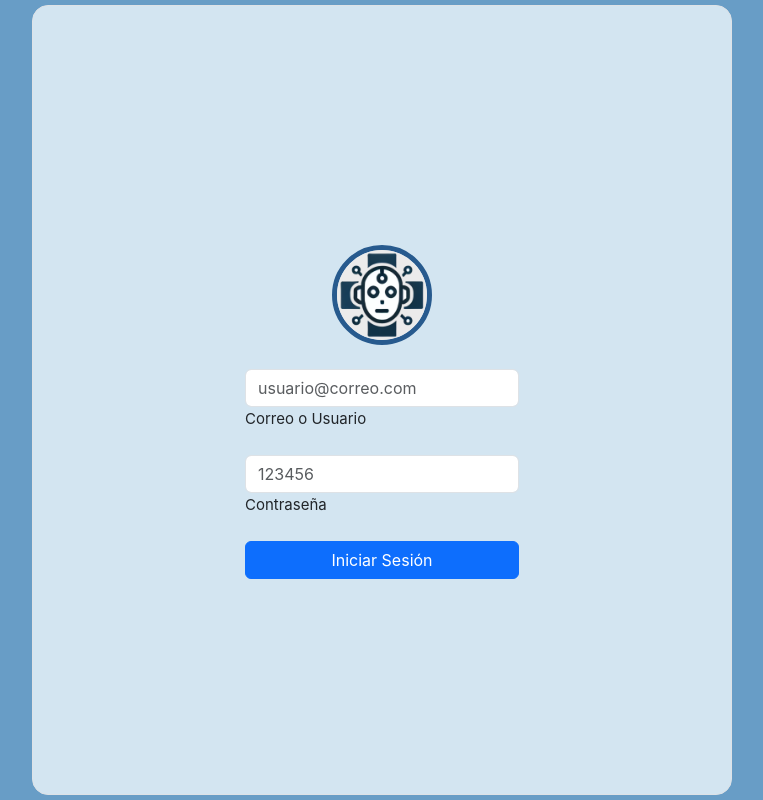
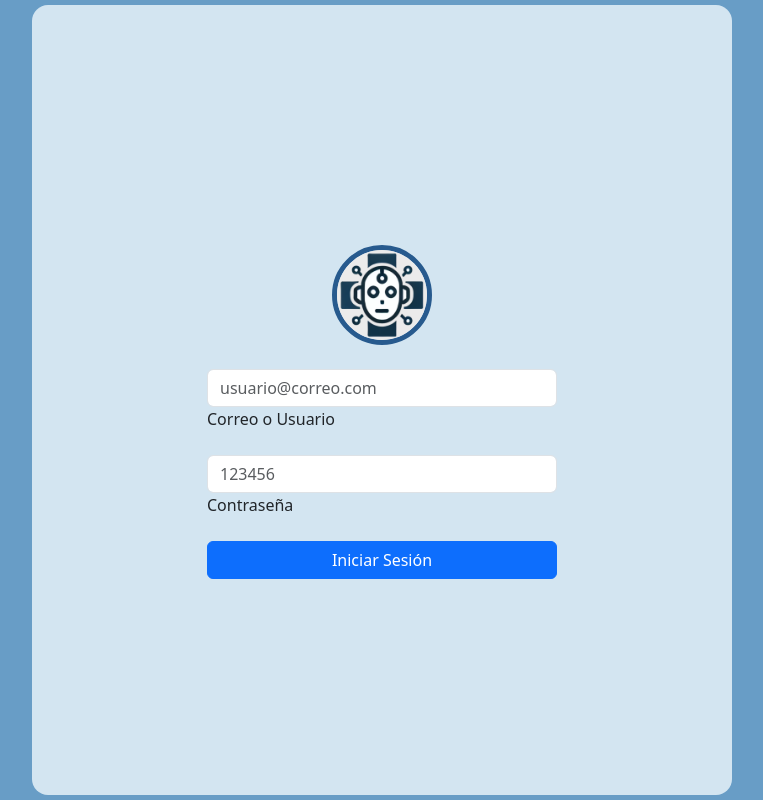
Before and after one commit to leoleguizamon97/tpi, a Vue app: page / in a window 1280 px wide. Shown: the whole page, without its empty margins (258-1021 px from the left). Built offline with nearby package versions, Linux system fonts and the light colour scheme.

Commit message:
min fix login

```diff
--- a/index.html
+++ b/index.html
@@ -14,7 +14,7 @@
 	<script src="https://cdn.jsdelivr.net/npm/bootstrap@5.3.3/dist/js/bootstrap.bundle.min.js"
 		integrity="sha384-YvpcrYf0tY3lHB60NNkmXc5s9fDVZLESaAA55NDzOxhy9GkcIdslK1eN7N6jIeHz"
 		crossorigin="anonymous"></script>
-	<div id="app" class="p-0 m-0 w-100 h-100 border rounded-4 d-flex justify-content-center text-dark"
+	<div id="app" class="p-0 m-0 w-100 h-100 rounded-4 d-flex justify-content-center text-dark"
 		style="max-width: 700px; min-width: 300px; background-color: rgb(211, 229, 241);"></div>
 </body>
 <style>
--- a/src/assets/base.css
+++ /dev/null
@@ -1,86 +0,0 @@
-/* color palette from <https://github.com/vuejs/theme> */
-:root {
-  --vt-c-white: #ffffff;
-  --vt-c-white-soft: #f8f8f8;
-  --vt-c-white-mute: #f2f2f2;
-
-  --vt-c-black: #181818;
-  --vt-c-black-soft: #222222;
-  --vt-c-black-mute: #282828;
-
-  --vt-c-indigo: #2c3e50;
-
-  --vt-c-divider-light-1: rgba(60, 60, 60, 0.29);
-  --vt-c-divider-light-2: rgba(60, 60, 60, 0.12);
-  --vt-c-divider-dark-1: rgba(84, 84, 84, 0.65);
-  --vt-c-divider-dark-2: rgba(84, 84, 84, 0.48);
-
-  --vt-c-text-light-1: var(--vt-c-indigo);
-  --vt-c-text-light-2: rgba(60, 60, 60, 0.66);
-  --vt-c-text-dark-1: var(--vt-c-white);
-  --vt-c-text-dark-2: rgba(235, 235, 235, 0.64);
-}
-
-/* semantic color variables for this project */
-:root {
-  --color-background: var(--vt-c-white);
-  --color-background-soft: var(--vt-c-white-soft);
-  --color-background-mute: var(--vt-c-white-mute);
-
-  --color-border: var(--vt-c-divider-light-2);
-  --color-border-hover: var(--vt-c-divider-light-1);
-
-  --color-heading: var(--vt-c-text-light-1);
-  --color-text: var(--vt-c-text-light-1);
-
-  --section-gap: 160px;
-}
-
-@media (prefers-color-scheme: dark) {
-  :root {
-    --color-background: var(--vt-c-black);
-    --color-background-soft: var(--vt-c-black-soft);
-    --color-background-mute: var(--vt-c-black-mute);
-
-    --color-border: var(--vt-c-divider-dark-2);
-    --color-border-hover: var(--vt-c-divider-dark-1);
-
-    --color-heading: var(--vt-c-text-dark-1);
-    --color-text: var(--vt-c-text-dark-2);
-  }
-}
-
-*,
-*::before,
-*::after {
-  box-sizing: border-box;
-  margin: 0;
-  font-weight: normal;
-}
-
-body {
-  min-height: 100vh;
-  color: var(--color-text);
-  background: var(--color-background);
-  transition:
-    color 0.5s,
-    background-color 0.5s;
-  line-height: 1.6;
-  font-family:
-    Inter,
-    -apple-system,
-    BlinkMacSystemFont,
-    'Segoe UI',
-    Roboto,
-    Oxygen,
-    Ubuntu,
-    Cantarell,
-    'Fira Sans',
-    'Droid Sans',
-    'Helvetica Neue',
-    sans-serif;
-  font-size: 15px;
-  text-rendering: optimizeLegibility;
-  -webkit-font-smoothing: antialiased;
-  -moz-osx-font-smoothing: grayscale;
-}
--- a/src/assets/main.css
+++ /dev/null
@@ -1,35 +0,0 @@
-@import './base.css';
-
-#app {
-  max-width: 1280px;
-  margin: 0 auto;
-  padding: 2rem;
-  font-weight: normal;
-}
-
-a,
-.green {
-  text-decoration: none;
-  color: hsla(160, 100%, 37%, 1);
-  transition: 0.4s;
-  padding: 3px;
-}
-
-@media (hover: hover) {
-  a:hover {
-    background-color: hsla(160, 100%, 37%, 0.2);
-  }
-}
-
-@media (min-width: 1024px) {
-  body {
-    display: flex;
-    place-items: center;
-  }
-
-  #app {
-    display: grid;
-    grid-template-columns: 1fr 1fr;
-    padding: 0 2rem;
-  }
-}
--- a/src/components/LoginForm.vue
+++ b/src/components/LoginForm.vue
@@ -1,8 +1,8 @@
 <template>
-	<div class="d-flex flex-column align-items-center justify-content-center">
+	<div class="d-flex flex-column align-items-center justify-content-center w-100">
 		<img class="img rounded-circle m-4" src="/public/favicon.png" alt=""
 			style="height: 100px; width: 100px; border: 5px solid rgb(39, 90, 142);">
-		<form class="justify-content-center">
+		<form class="justify-content-center w-50" style="min-width: 250px;">
 			<div class="mb-3">
 				<input type="email" class="form-control w-100" id="InputEmail1" aria-describedby="emailHelp"
 					placeholder="usuario@correo.com">
--- a/src/main.js
+++ b/src/main.js
@@ -1,5 +1,3 @@
-import './assets/main.css'
-
 import { createApp } from 'vue'
 import App from './App.vue'
 
```
Also changed, not shown: src/assets/logica.js (added), src/assets/logo.svg (deleted).
